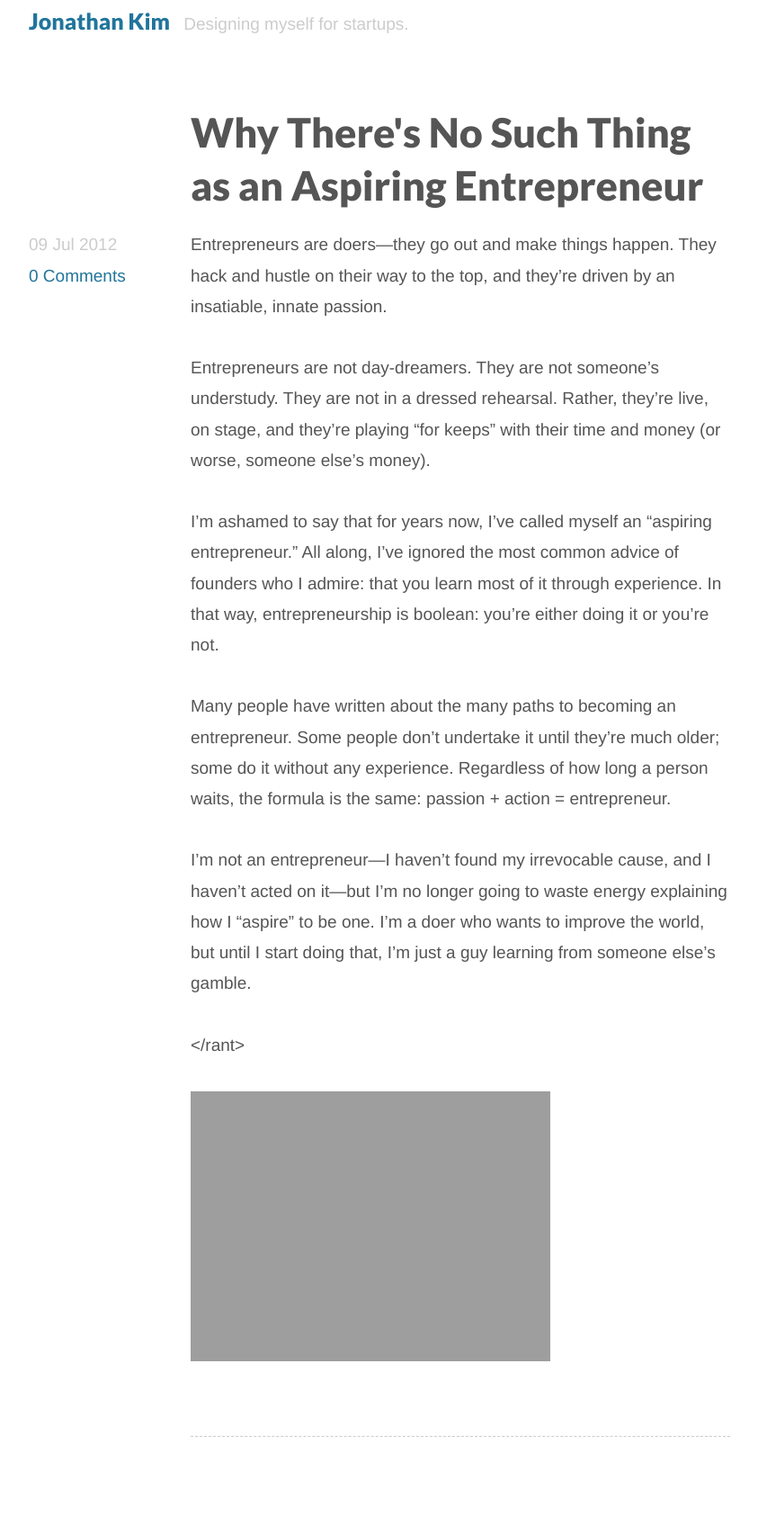
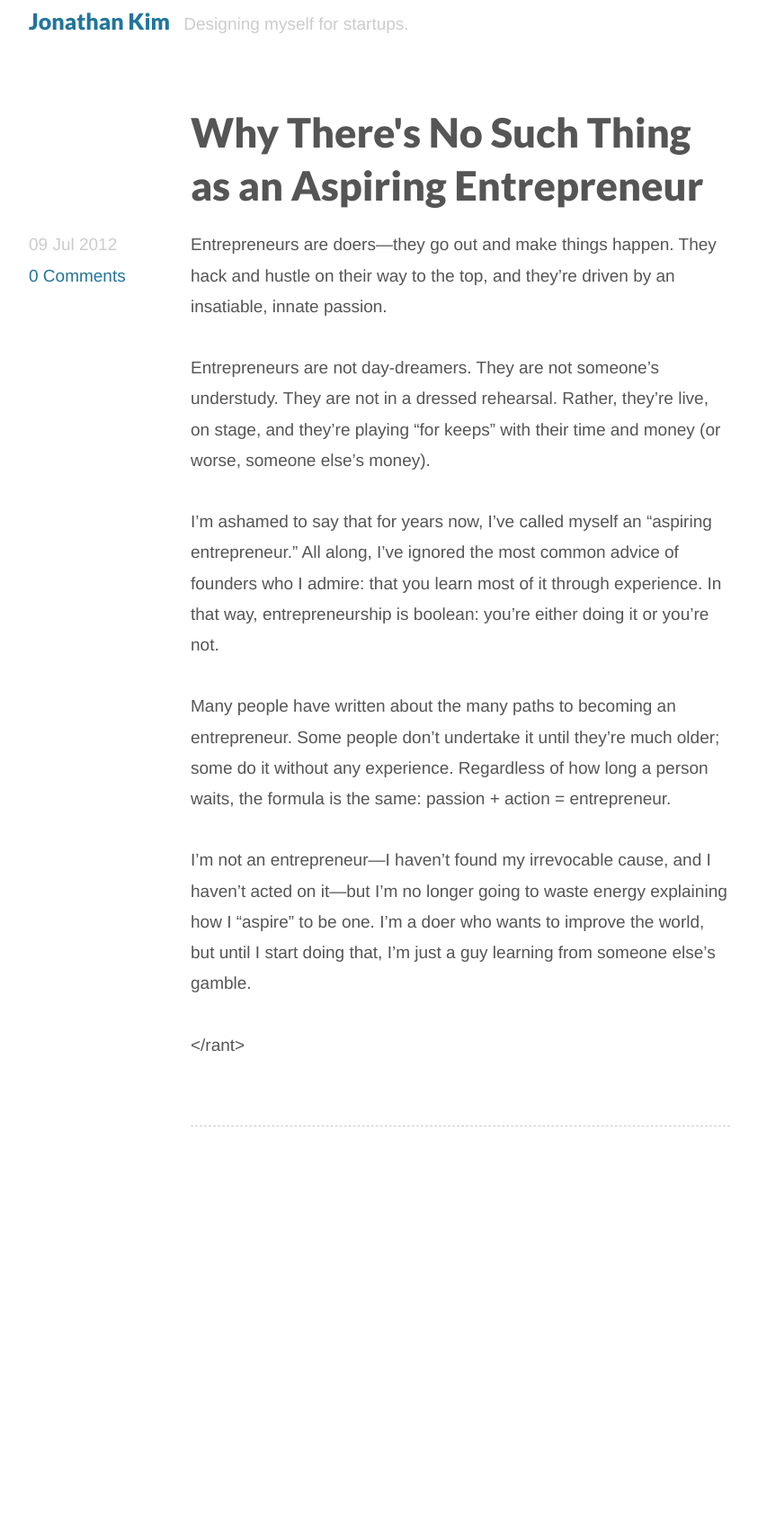
Before and after one commit to hijonathan/jonathan-kim.com, a Jekyll site: the page built from _posts/2012-07-09-why-theres-no-such-thing-as-an-aspiring-entrepreneur.md, in a window 1280 px wide. Shown: the whole page at 90% size, without its empty margins (218-1061 px from the left). Built offline with Jekyll 4.4.1, drawn with Linux system fonts in a browser that asks for light colours; after the commit the page ends 1350 px from its top, so only the background shows below that.

Commit message:
No image.

```diff
--- a/_posts/2012-07-09-why-theres-no-such-thing-as-an-aspiring-entrepreneur.md
+++ b/_posts/2012-07-09-why-theres-no-such-thing-as-an-aspiring-entrepreneur.md
@@ -24,5 +24,3 @@ Many people have written about the many paths to becoming an entrepreneur. Some
 I'm not an entrepreneur—I haven't found my irrevocable cause, and I haven't acted on it—but I'm no longer going to waste energy explaining how I "aspire" to be one. I'm a doer who wants to improve the world, but until I start doing that, I'm just a guy learning from someone else's gamble.
 
 &lt;/rant&gt;
-
-![Timmy will make you feel better](http://jonathan-kim.com/wp/wp-content/uploads/2012/07/aspiring-entrepreneur-timmy.jpg)
```
